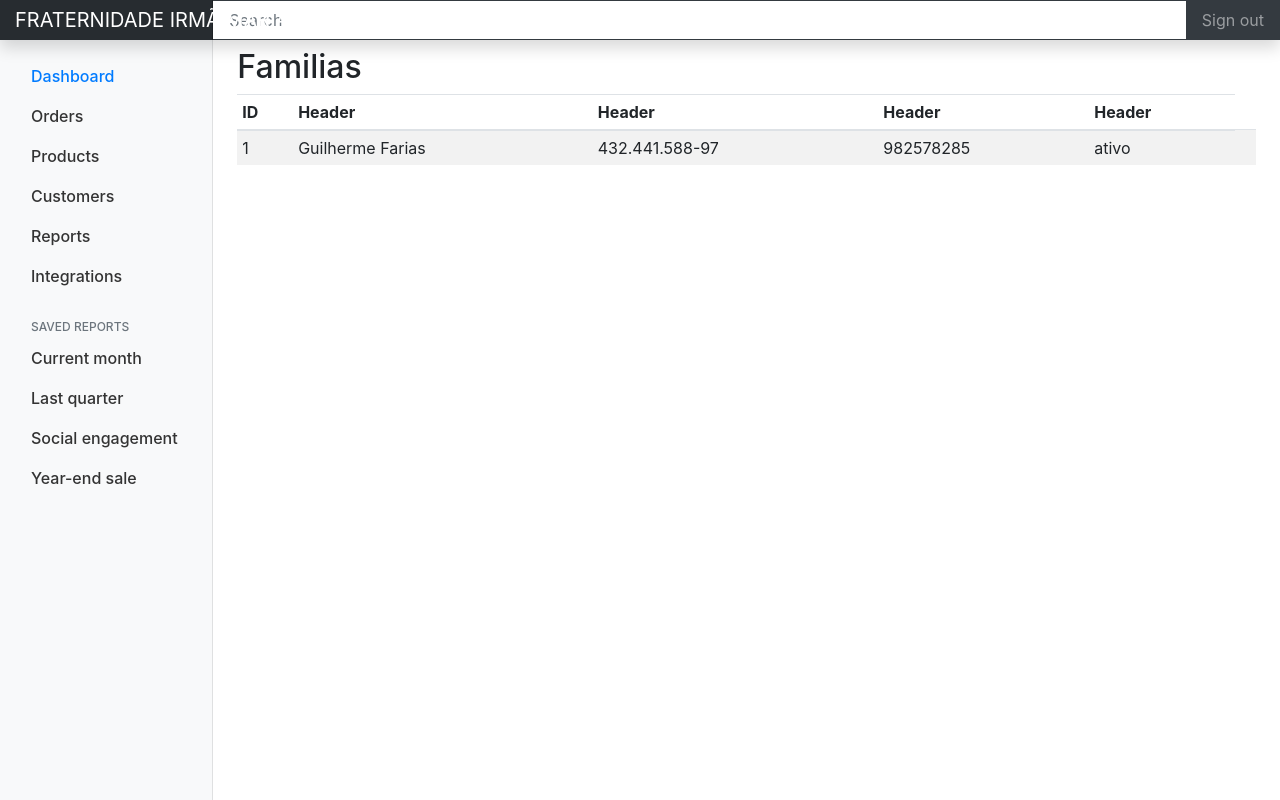
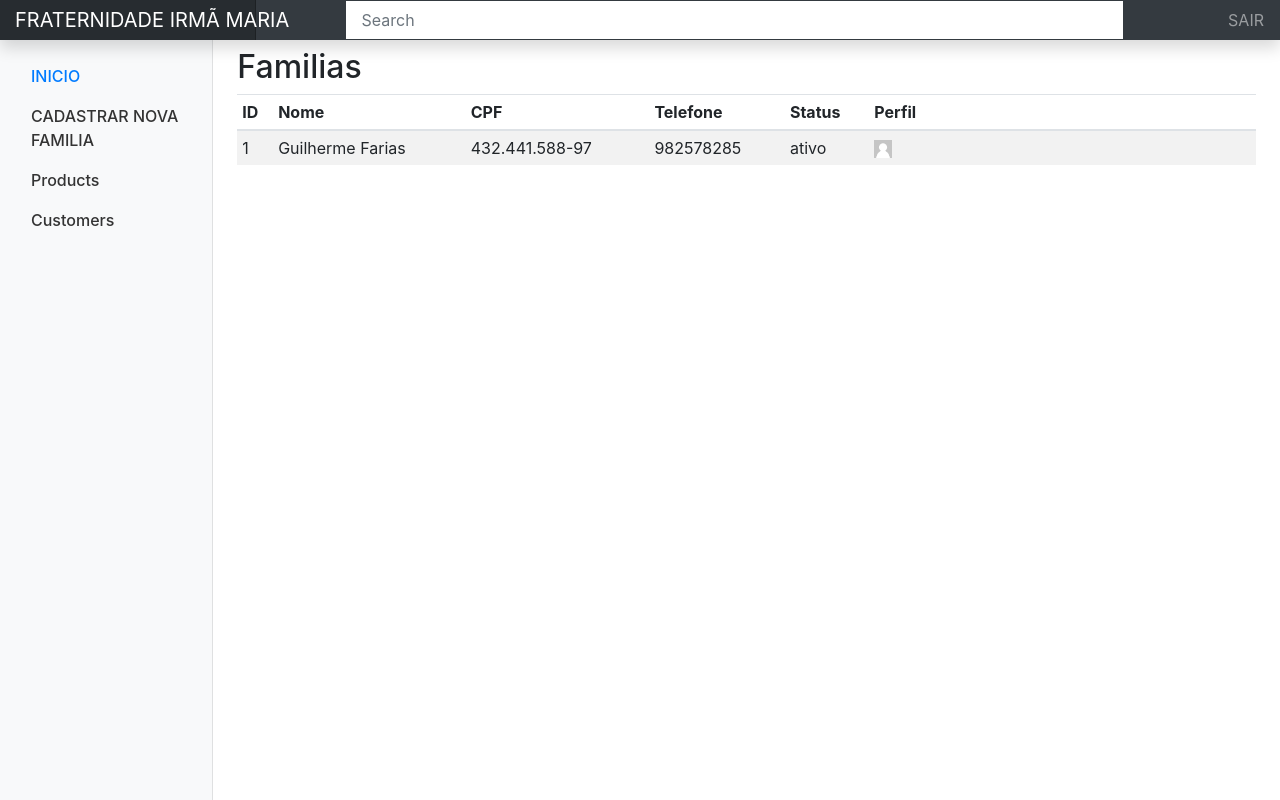
Before and after one commit to DavidRodriguesMelo10/Fraternidade, a PHP site: page /html/dash.html in a window 1280 px wide. Run offline with PHP 8.4, Linux system fonts and the light colour scheme.

Commit message:
alterando pagina do dash

```diff
--- a/html/dash.html
+++ b/html/dash.html
@@ -4,7 +4,7 @@
     <meta charset="UTF-8">
     <meta name="viewport" content="width='device-width', initial-scale=1.0">
     <meta http-equiv="X-UA-Compatible" content="ie=edge">
-    <title>Document</title>
+    <title>Fraternidade Irmã Maria</title>
     <link rel="stylesheet" href="../style/dash.css">
     <link
     rel="stylesheet"
@@ -19,7 +19,7 @@
       <input class="form-control form-control-dark w-100" type="text" placeholder="Search" aria-label="Search">
       <ul class="navbar-nav px-3">
         <li class="nav-item text-nowrap">
-                    <a class="nav-link" href="#">Sign out</a>
+          <a class="nav-link" href="#">SAIR</a>
         </li>
       </ul>
     </nav>
@@ -32,13 +32,13 @@
                         <li class="nav-item">
                           <a class="nav-link active" href="#">
                             <span data-feather="home"></span>
-                            Dashboard <span class="sr-only">(current)</span>
+                            INICIO <span class="sr-only">(current)</span>
                           </a>
                         </li>
                         <li class="nav-item">
                           <a class="nav-link" href="#">
                             <span data-feather="file"></span>
-                            Orders
+                            CADASTRAR NOVA FAMILIA
                           </a>
                         </li>
                         <li class="nav-item">
@@ -53,51 +53,6 @@
                             Customers
                           </a>
                         </li>
-                        <li class="nav-item">
-                          <a class="nav-link" href="#">
-                            <span data-feather="bar-chart-2"></span>
-                            Reports
-                          </a>
-                        </li>
-                        <li class="nav-item">
-                          <a class="nav-link" href="#">
-                            <span data-feather="layers"></span>
-                            Integrations
-                          </a>
-                        </li>
-                      </ul>
-
-                      <h6 class="sidebar-heading d-flex justify-content-between align-items-center px-3 mt-4 mb-1 text-muted">
-                        <span>Saved reports</span>
-                        <a class="d-flex align-items-center text-muted" href="#" aria-label="Add a new report">
-                          <span data-feather="plus-circle"></span>
-                        </a>
-                      </h6>
-                      <ul class="nav flex-column mb-2">
-                        <li class="nav-item">
-                          <a class="nav-link" href="#">
-                            <span data-feather="file-text"></span>
-                            Current month
-                          </a>
-                        </li>
-                        <li class="nav-item">
-                          <a class="nav-link" href="#">
-                            <span data-feather="file-text"></span>
-                            Last quarter
-                          </a>
-                        </li>
-                        <li class="nav-item">
-                          <a class="nav-link" href="#">
-                            <span data-feather="file-text"></span>
-                            Social engagement
-                          </a>
-                        </li>
-                        <li class="nav-item">
-                          <a class="nav-link" href="#">
-                            <span data-feather="file-text"></span>
-                            Year-end sale
-                          </a>
-                        </li>
                       </ul>
                     </div>
                   </nav>
@@ -109,10 +64,12 @@
                         <thead>
                           <tr>
                             <th>ID</th>
-                            <th>Header</th>
-                            <th>Header</th>
-                            <th>Header</th>
-                            <th>Header</th>
+                            <th>Nome</th>
+                            <th>CPF</th>
+                            <th>Telefone</th>
+                            <th>Status</th>
+                            <th>Perfil</th>
+                            <th></th>
                           </tr>
                         </thead>
                         <tbody>
@@ -122,6 +79,7 @@
                             <td>432.441.588-97</td>
                             <td>982578285</td>
                             <td>ativo</td>
+                            <td><img src="../img/perfil.jpg" style="width:5%; cursor:pointer;" onclick=""></td>
                             <td></td>
                           </tr>
 
--- a/style/dash.css
+++ b/style/dash.css
@@ -74,6 +74,9 @@ body {
     [role="main"] {
       padding-top: 48px; /* Space for fixed navbar */
     }
+    .col-md-2{
+      max-width: 20% !important;
+    }
   }
 
   /*
@@ -92,6 +95,7 @@ body {
     padding: .75rem 1rem;
     border-width: 0;
     border-radius: 0;
+    margin: 0 7%;
   }
 
   .form-control-dark {
```
Also changed, not shown: index.html (deleted, +0 -60 lines), style.css (deleted, +0 -69 lines), img/perfil.jpg (added). Lines whose indentation alone changed are shown as unchanged.
